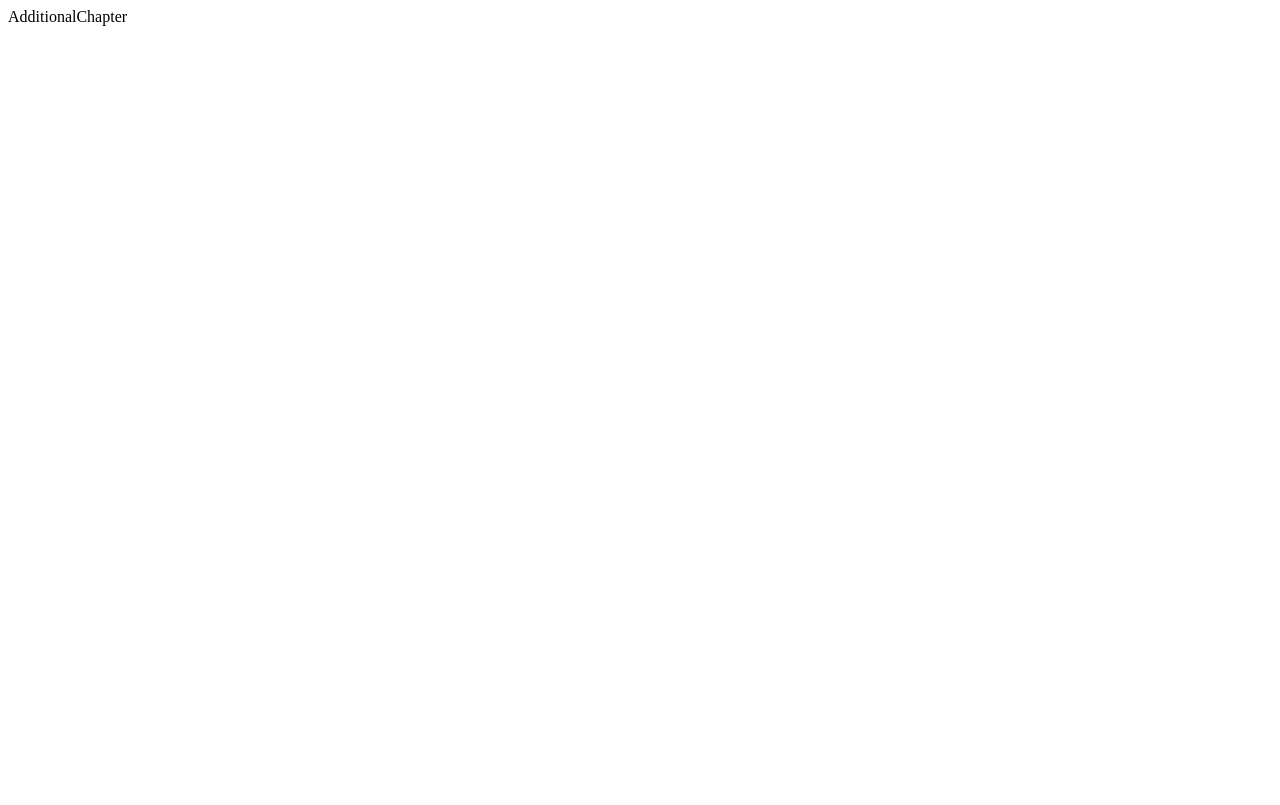
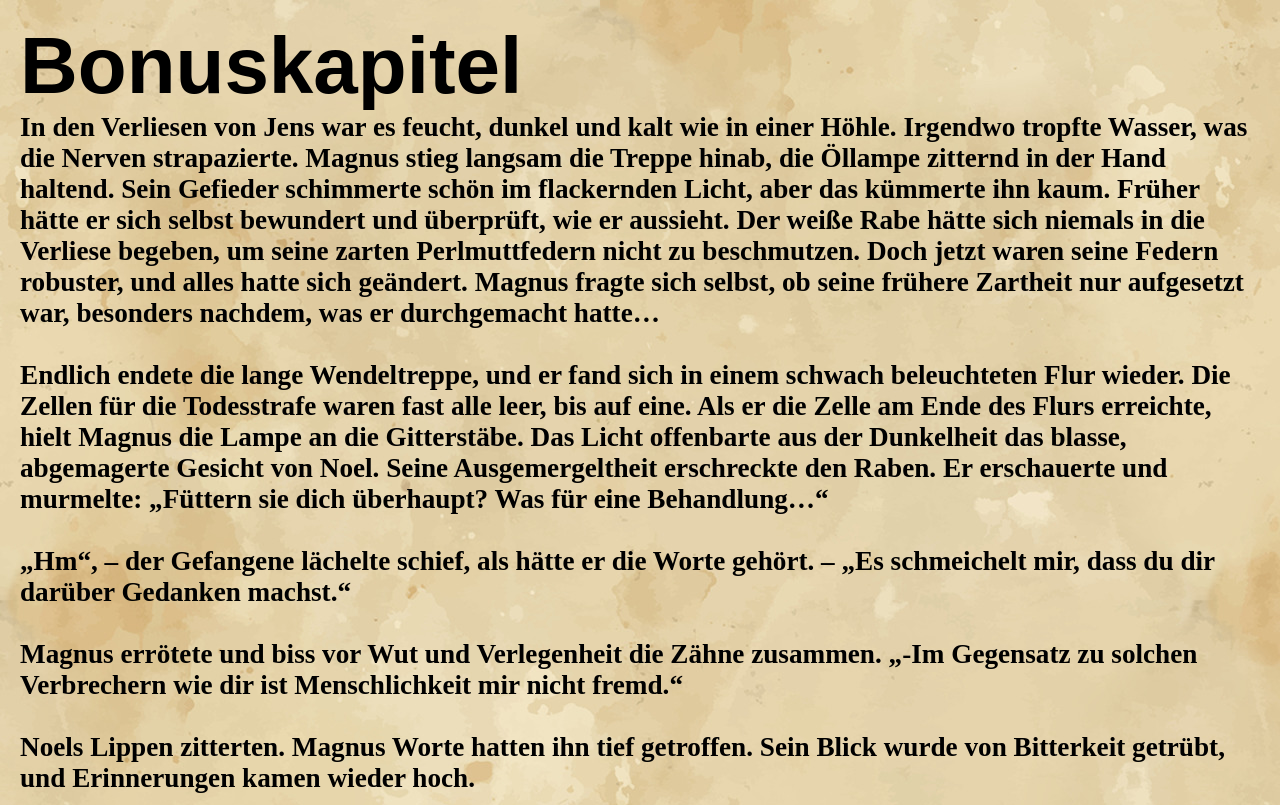
Before and after one commit to AnMiroGo/QrBook, a plain HTML site: page AdditionalChapter.html in a window 1280 px wide. Shown: the top 805 px of the page. Drawn offline with Linux system fonts and the light colour scheme; a web font is replaced by a local one.

Commit message:
Update AdditionalChapter.html

```diff
--- a/AdditionalChapter.html
+++ b/AdditionalChapter.html
@@ -1,3 +1,37 @@
-<html>
-  AdditionalChapter
+<!DOCTYPE html>
+<head>
+<link rel="stylesheet" href="GlossaryStyle.css">
+<link href="https://fonts.cdnfonts.com/css/hitch-hike" rel="stylesheet">
+<title>Bonuskapitel</title>
+</head>
+<body style="margin:20px;">
+	<div class="m">Bonuskapitel</div>
+	<div>In den Verliesen von Jens war es feucht, dunkel und kalt wie in einer Höhle. Irgendwo tropfte Wasser, was die Nerven strapazierte. Magnus stieg langsam die Treppe hinab, die Öllampe zitternd in der Hand haltend. Sein Gefieder schimmerte schön im flackernden Licht, aber das kümmerte ihn kaum. Früher hätte er sich selbst bewundert und überprüft, wie er aussieht. Der weiße Rabe hätte sich niemals in die Verliese begeben, um seine zarten Perlmuttfedern nicht zu beschmutzen. Doch jetzt waren seine Federn robuster, und alles hatte sich geändert. Magnus fragte sich selbst, ob seine frühere Zartheit nur aufgesetzt war, besonders nachdem, was er durchgemacht hatte…
+ <br/> <br/>
+Endlich endete die lange Wendeltreppe, und er fand sich in einem schwach beleuchteten Flur wieder. Die Zellen für die Todesstrafe waren fast alle leer, bis auf eine. Als er die Zelle am Ende des Flurs erreichte, hielt Magnus die Lampe an die Gitterstäbe. Das Licht offenbarte aus der Dunkelheit das blasse, abgemagerte Gesicht von Noel. Seine Ausgemergeltheit erschreckte den Raben. Er erschauerte und murmelte: „Füttern sie dich überhaupt? Was für eine Behandlung…“
+  <br/> <br/>
+„Hm“, – der Gefangene lächelte schief, als hätte er die Worte gehört. – „Es schmeichelt mir, dass du dir darüber Gedanken machst.“
+  <br/> <br/>
+Magnus errötete und biss vor Wut und Verlegenheit die Zähne zusammen. „-Im Gegensatz zu solchen Verbrechern wie dir ist Menschlichkeit mir nicht fremd.“
+  <br/> <br/>
+Noels Lippen zitterten. Magnus Worte hatten ihn tief getroffen. Sein Blick wurde von Bitterkeit getrübt, und Erinnerungen kamen wieder hoch.
+  <br/> <br/>
+Vor langer Zeit, als er noch ein werdender Schneekönig war, kam er, um eine Stadt einzufrieren und ihre Bewohner zu gehorsamen Eissklaven zu machen. Dabei stieß er auf einen jungen Animal, der vor einem Räuber floh. Der Junge sah wie ein Vogel aus, mit zartem, weiß-rosa Gefieder, das für diese Gegend ungewöhnlich war. Der andere Animus, ein riesiger räuberischer Rabe, griff ihn an und riss die zarte Haut mit seinen Krallen auf. Schwarze Menschenvögel umzingelten den unglücklichen Jungen, doch der blasse Schneekönig schritt ruhig auf sie zu. Mit einem Handwisch beschwor er eine Horde scharfer Eiskristalle herauf, die mit Pfeifen auf die schwarzen, geflügelten Räuber geschleudert wurden.
+  <br/> <br/>
+„Hör zu, Magnus, ich habe dich damals gerettet“, – seufzte Noel und blickte ernst in das Gesicht des Jungen.
+  <br/> <br/>
+„Ja, gerettet. Und was danach? Als ich aufwuchs? Ich bewunderte dich und dachte, du liebst mich. Ich vertraute dir wie niemandem sonst“, – die Stimme des Raben zitterte.
+  <br/> <br/>
+Er erinnerte sich daran, wie er am Hof des grausamen Schneekönigs aufwuchs. Noel brachte ihm Lesen und Schreiben bei, Manieren, kleidete ihn königlich und gab ihm alles, was er wollte. Doch nach seiner Volljährigkeit änderte sich die Haltung. Wie der Schneekönig selbst sagte: „Es ist an der Zeit, die Schuld zurückzuzahlen.“ Magnus musste in einer Zelle leben und kam nur heraus, um den Herrn zu unterhalten.
+  <br/> <br/>
+„Aber du hast es doch akzeptiert. Du hast mich geliebt“, – die schmeichelnde Stimme Noels holte den Animus zurück in die Realität. Er schwieg nachdenklich und starrte das Gesicht des ehemaligen Schneekönigs an.
+  <br/> <br/>
+„Das… das macht dich noch mehr zum Feigling“, – seine Augen funkelten vor Wut und Selbstmitleid. Es war schwer, sich daran zu erinnern, wie Noel ihn mit jedem Tag grausamer behandelte und ihm sowohl körperlich als auch seelisch wehtat, besonders wenn man in seine Augen sah, die wie der Nebel im Wald waren.
+  <br/> <br/>
+Der Mann hinter den Gittern machte einen Ruck und packte mit seinen dünnen, blassen Fingern die Gitterstäbe. Jetzt, wo sein Gesicht besser beleuchtet war, sah Magnus die Tränen auf seinen Wangen.
+  <br/> <br/>
+„Hör zu, Magnus, ich bitte nicht um Vergebung, aber ich muss es dir einfach erklären. Ich bin freiwillig hierher gekommen, weil ich zu dir wollte. Ich wollte mit dir sprechen und alles erklären.“
+  <br/> <br/>
+Magnus zuckte unwillkürlich zusammen. Er leckte sich die trockenen Lippen und sagte mit heiserer Stimme: „Fahr fort…“</div>
+</body>
 </html>
```
